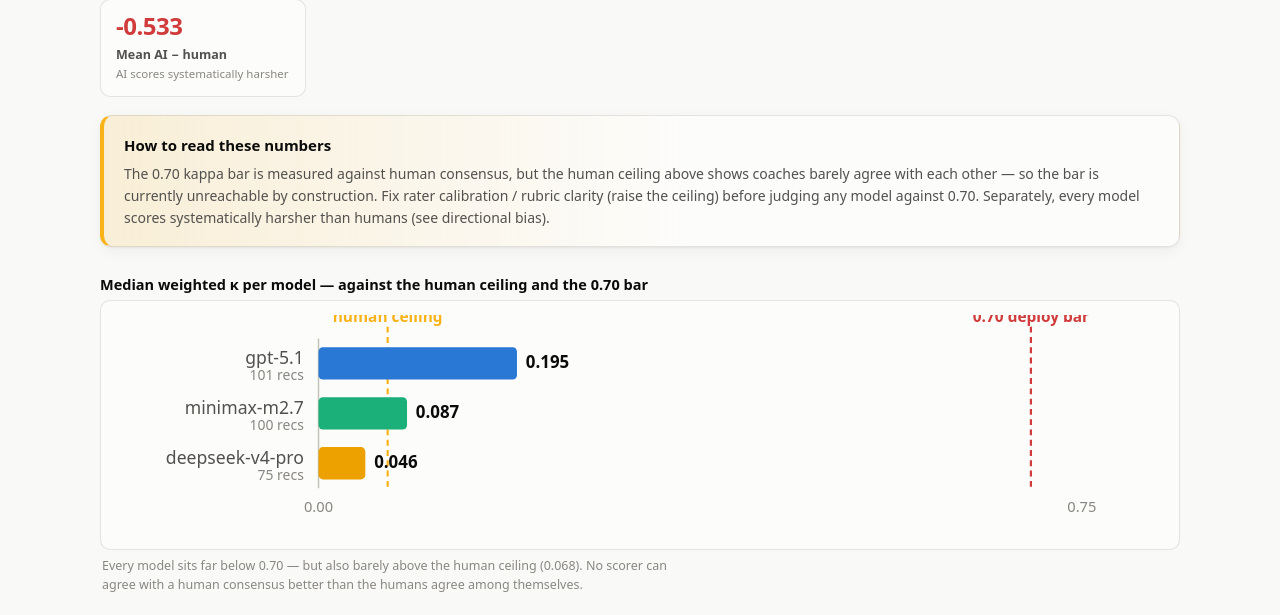
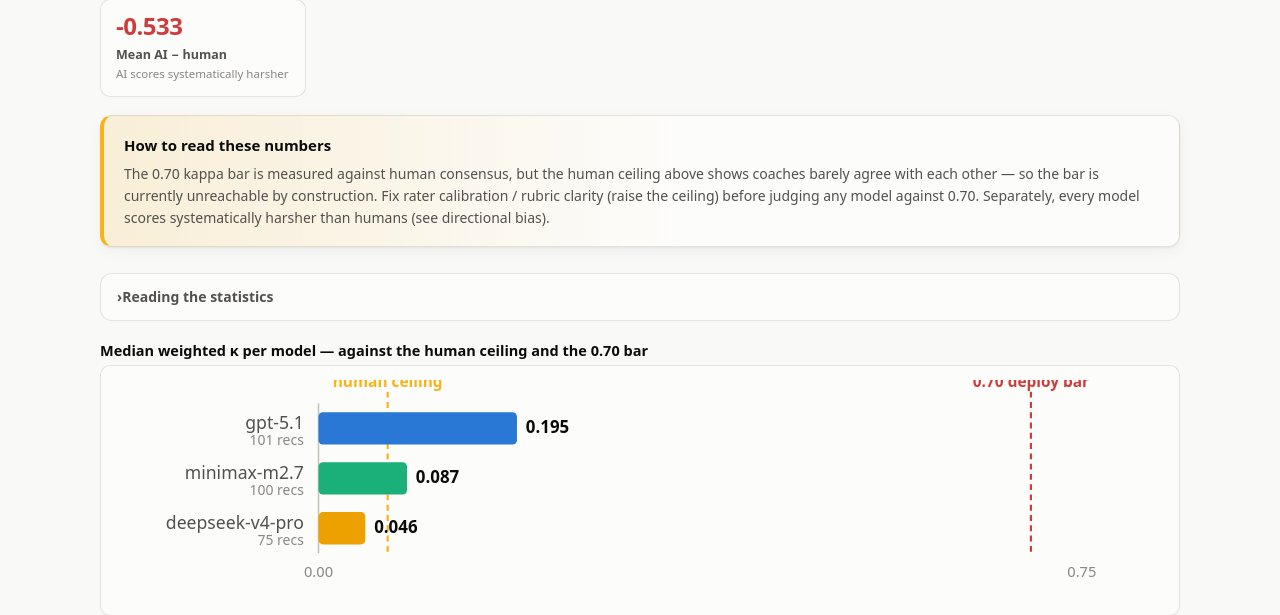
Before and after one commit to ahwazakhtar/rumi-evals, a FastAPI app: page /step/3a in a window 1280 px wide. Shown: the part 697-1312 px from the top of the page. Run offline with FastAPI, Linux system fonts and the light colour scheme.

Commit message:
Add plain-language glossary for statistical terms
Steps that report kappa, effect sizes, confidence intervals and p-values now carry
a collapsible "Reading the statistics" panel with one-line, non-specialist glosses
(kappa, weighted kappa, human ceiling, exact/adjacent agreement, AI-human gap;
effect size, 95% CI, p-value, within-teacher trend; scoring drift). Numbers are
unchanged — the glosses only make them interpretable for a non-technical reader.

Co-Authored-By: Claude Opus 4.8 <noreply@anthropic.com>

```diff
--- a/app/eval_service.py
+++ b/app/eval_service.py
@@ -199,6 +199,29 @@ DATA_SOURCES = [
 STATUS_ORDER = {"pass": 0, "partial": 1, "fail": 2, "blocked": 3}
 STATUS_LABEL = {"pass": "PASS", "partial": "PARTIAL", "fail": "FAIL", "blocked": "BLOCKED"}
 
+# ---------------------------------------------------------------------------
+# Plain-language glosses for the statistical terms on each step, so a
+# non-specialist reader can interpret the numbers without dropping them.
+# ---------------------------------------------------------------------------
+GLOSSARY: dict[str, list[dict]] = {
+    "3a": [
+        {"term": "Kappa (κ)", "gloss": "Agreement adjusted for chance — 0 means no better than random guessing, 1 means perfect. The framework's target is above 0.70; below about 0.2 is very weak."},
+        {"term": "Weighted kappa (wκ)", "gloss": "The same 0–1 agreement measure, but it gives partial credit when two scores are close (e.g. “yes” vs “partial”) rather than counting every mismatch as total disagreement."},
+        {"term": "Human ceiling (Fleiss κ)", "gloss": "Kappa measured among the coaches themselves — how consistently different coaches score the same lesson. It caps how high any AI's agreement can realistically go."},
+        {"term": "Exact / adjacent agreement", "gloss": "The share of scores that match exactly, or are at most one category apart (e.g. “yes” vs “partial”)."},
+        {"term": "AI − human", "gloss": "The average gap between the AI's score and the coaches' on the 3-point scale. Negative means the AI scores harsher; −1 is roughly a full category lower."},
+    ],
+    "5": [
+        {"term": "Scoring drift", "gloss": "A gradual shift in the AI's own scoring over time that isn't explained by a change to the rubric — worth watching, but not by itself evidence that teaching changed."},
+    ],
+    "6": [
+        {"term": "Effect size (SD)", "gloss": "Improvement expressed in standard deviations. As a rough guide, about 0.2 is small, 0.5 moderate, and 0.8 large."},
+        {"term": "95% confidence interval", "gloss": "The plausible range for the true improvement. If the range stays above zero, the improvement is statistically reliable."},
+        {"term": "p-value", "gloss": "How likely the result is a fluke of chance — below 0.05 means unlikely, i.e. statistically significant."},
+        {"term": "Within-teacher trend", "gloss": "Each teacher compared against their own earlier lessons, then averaged across teachers — so it measures change, not differences between teachers."},
+    ],
+}
+
 
 # ---------------------------------------------------------------------------
 # Status + headline derivation (per step, from the result dict).
@@ -367,6 +390,7 @@ class EvalService:
             # Prefer the curated, plain-language caveats; the raw pipeline caveats
             # reference internal record/table names and aren't for an external reader.
             "caveats": meta.get("caveats", []),
+            "glossary": GLOSSARY.get(step_id, []),
             "interpretation": None,
             "source_label": self._source_label,
             "is_3a": step_id == "3a",
--- a/app/static/style.css
+++ b/app/static/style.css
@@ -288,3 +288,19 @@ td:first-child, th:first-child { font-variant-numeric: normal; }
 .tag-list { display: flex; flex-wrap: wrap; gap: 6px; margin-top: 8px; }
 .tag { font-size: 12px; padding: 3px 9px; border-radius: 6px; background: var(--surface-2); border: 1px solid var(--border); color: var(--text-secondary); }
 .tag:hover { color: var(--text-primary); text-decoration: none; }
+
+/* Statistics glossary (collapsible, sits under the stat tiles) */
+.glossary {
+  border: 1px solid var(--border); border-radius: var(--radius);
+  background: var(--surface-1); margin: 14px 0 4px; padding: 0 16px;
+}
+.glossary summary {
+  cursor: pointer; padding: 12px 0; font-size: 14px; font-weight: 600;
+  color: var(--text-secondary); list-style: none;
+}
+.glossary summary::-webkit-details-marker { display: none; }
+.glossary summary::before { content: "› "; display: inline-block; transition: transform .15s; }
+.glossary[open] summary::before { transform: rotate(90deg); }
+.glossary dl { margin: 0 0 14px; padding: 0; }
+.glossary dt { font-weight: 600; font-size: 13.5px; margin-top: 10px; }
+.glossary dd { margin: 2px 0 0; color: var(--text-secondary); font-size: 13.5px; line-height: 1.5; }
--- a/app/templates/step.html
+++ b/app/templates/step.html
@@ -61,6 +61,18 @@
 </div>
 {% endif %}
 
+{% if v.glossary %}
+<details class="glossary">
+  <summary>Reading the statistics</summary>
+  <dl>
+    {% for g in v.glossary %}
+    <dt>{{ g.term }}</dt>
+    <dd>{{ g.gloss }}</dd>
+    {% endfor %}
+  </dl>
+</details>
+{% endif %}
+
 {% for c in v.charts %}
 <div class="chart">
   <h3>{{ c.title }}</h3>
```
